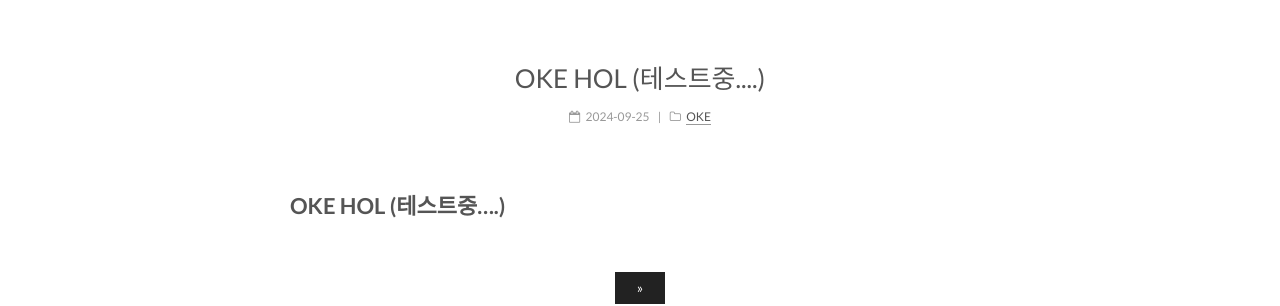
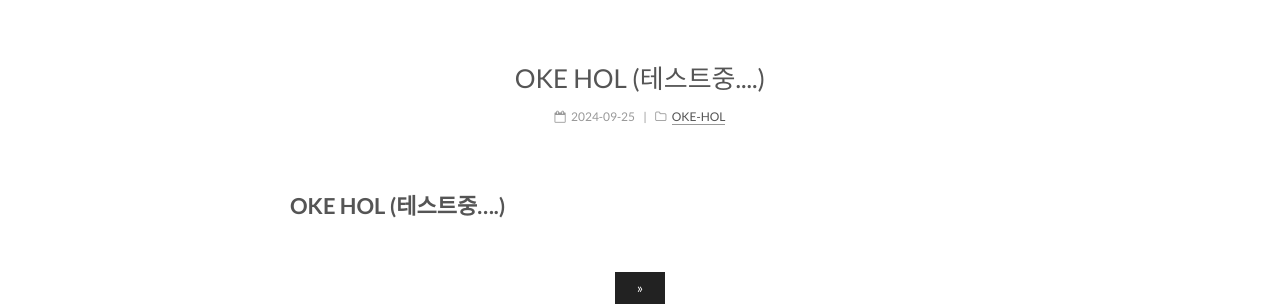
Before and after one commit to skynomad/skynomad.github.io, a Jekyll site: the page built from index.html, in a window 1280 px wide. Shown: the part 289-595 px from the top of the page. Built offline with Jekyll 4.4.1, drawn with Linux system fonts in a browser that asks for light colours; the list of posts is cut into pages by our own code.

Commit message:
Update 2024-09-25-oke_hol1.md
modify

```diff
--- a/_posts/OKE/HOL/2024-09-25-oke_hol1.md
+++ b/_posts/OKE/HOL/2024-09-25-oke_hol1.md
@@ -3,7 +3,7 @@ layout: post
 title: "OKE HOL (테스트중....) "
 date: 2024-09-25
 categories:
- - OKE
+ - OKE-HOL
 tags: [oci, oke, oke-hol, kubernetes]
 ---
 
```
